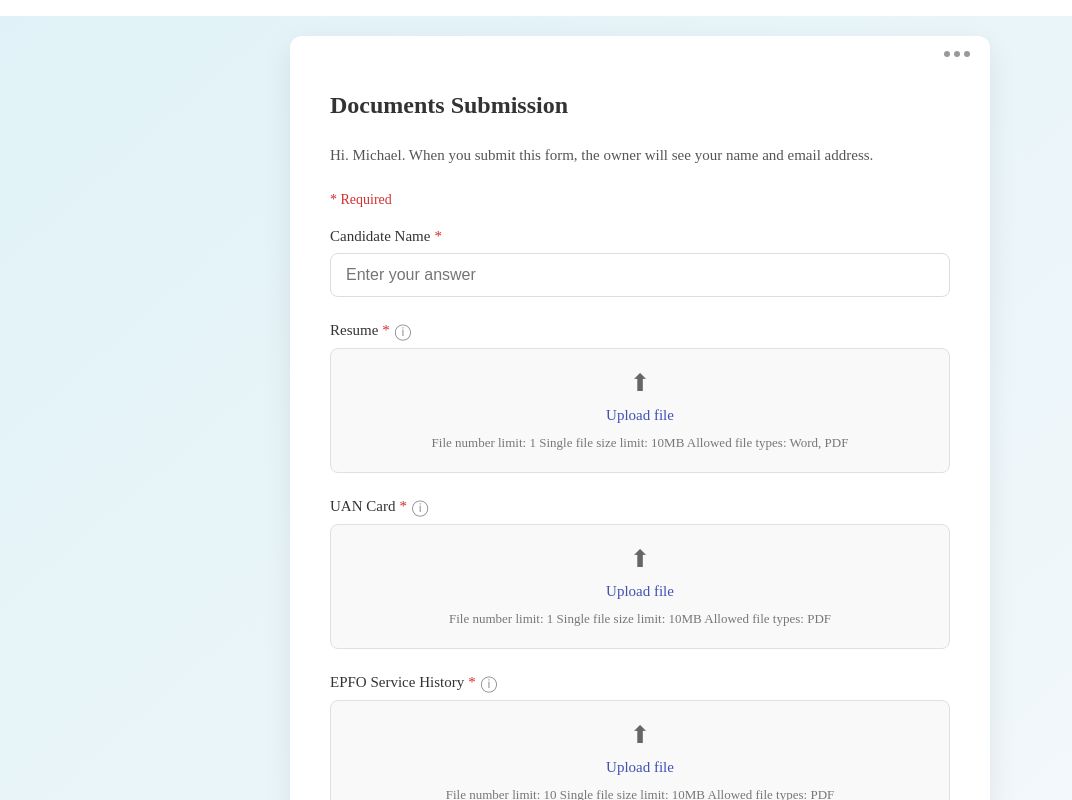
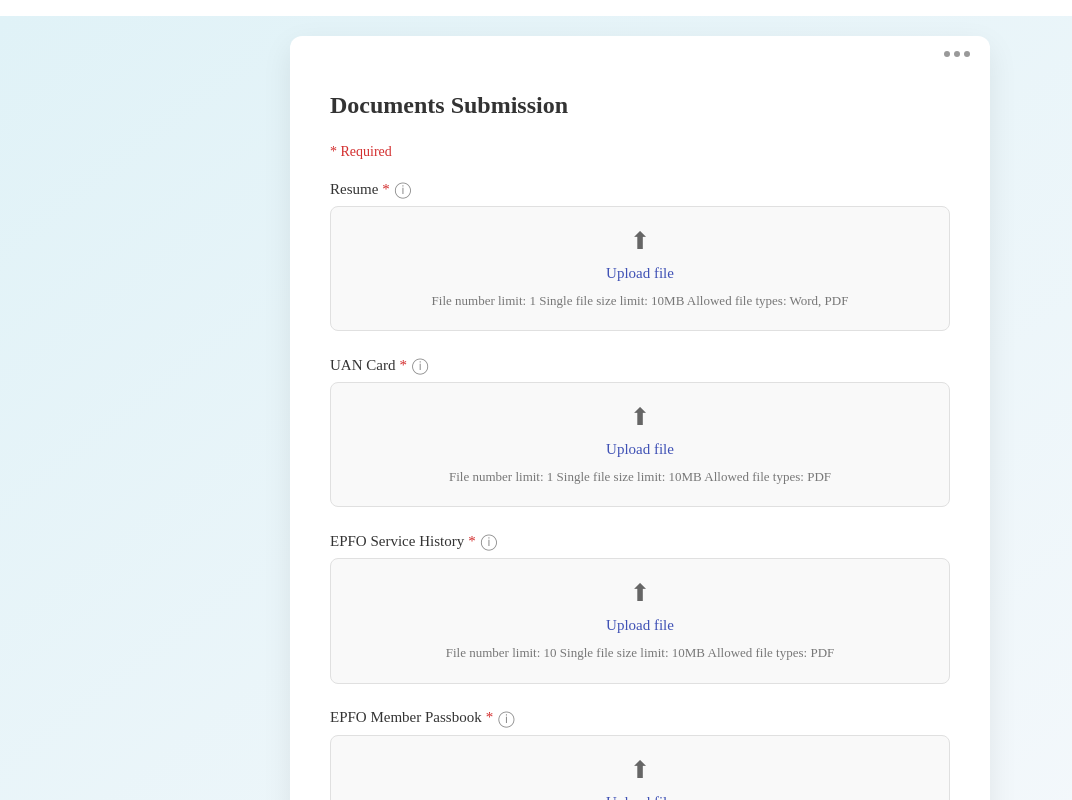
Before and after one commit to axiom-nik/azure-functions, a Next.js app: page /candidate-form in a window 1280 px wide. Shown: the top 800 px of the page, without its empty margins (0-1072 px from the left). Built offline with nearby package versions, Linux system fonts and the light colour scheme.

Commit message:
Refactor FileUploadInput component in Candidate Form: Improved layout and styling for file upload section, added delete button functionality for uploaded files, and enhanced user interaction with clearer file information display.

```diff
--- a/app/candidate-form/page.tsx
+++ b/app/candidate-form/page.tsx
@@ -130,13 +130,25 @@ export default function DocumentsSubmissionPage() {
         </div>
       </div>
       {editedFileName && (
+        <div style={{ display: 'flex', alignItems: 'center', marginTop: '0.5rem' }}>
           <input
             type="text"
             value={editedFileName}
             readOnly
             className={formStyles.input}
-            style={{ marginTop: '0.5rem' }}
+            style={{ marginRight: '0.5rem' }}
           />
+          <button
+            type="button"
+            onClick={() => {
+              setFile(null);
+              setEditedFileName('');
+            }}
+            className={formStyles.deleteButton}
+          >
+            Delete
+          </button>
+        </div>
       )}
     </div>
   </div>
@@ -152,27 +164,9 @@ export default function DocumentsSubmissionPage() {
           <div className={formStyles.dot}></div>
         </div>
         <h1 className={formStyles.title}>Documents Submission</h1>
-        <p className={formStyles.greeting}>
-          Hi. Michael. When you submit this form, the owner will see your name and email address.
-        </p>
         <p className={formStyles.required}>* Required</p>
 
         <form onSubmit={handleSubmitAll}>
-          <div className={formStyles.formGroup}>
-            <label htmlFor="candidateName" className={formStyles.label}>
-              Candidate Name <span className={formStyles.requiredStar}>*</span>
-            </label>
-            <input
-              type="text"
-              id="candidateName"
-              className={formStyles.input}
-              placeholder="Enter your answer"
-              value={candidateName}
-              onChange={(e) => setCandidateName(e.target.value)}
-              required
-            />
-          </div>
-
           <FileUploadInput
             label="Resume"
             id="resume"
```
Lines whose indentation alone changed are shown as unchanged.
